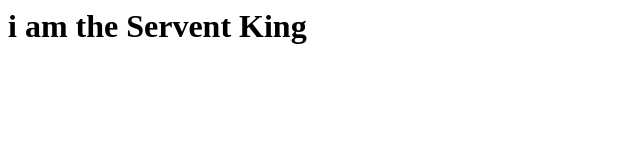
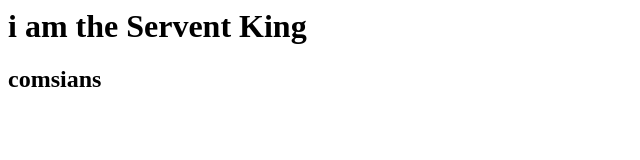
Before and after one commit to virkahad/localRepo, a plain HTML site: page index.html in a window 1280 px wide. Shown: the whole page, without its empty margins (0-640 px from the left). Drawn offline with Linux system fonts and the light colour scheme.

Commit message:
Adding new para

```diff
--- a/index.html
+++ b/index.html
@@ -1 +1,2 @@
 <h1>i am the Servent King</h1>
+<h2>comsians</h2>
```
